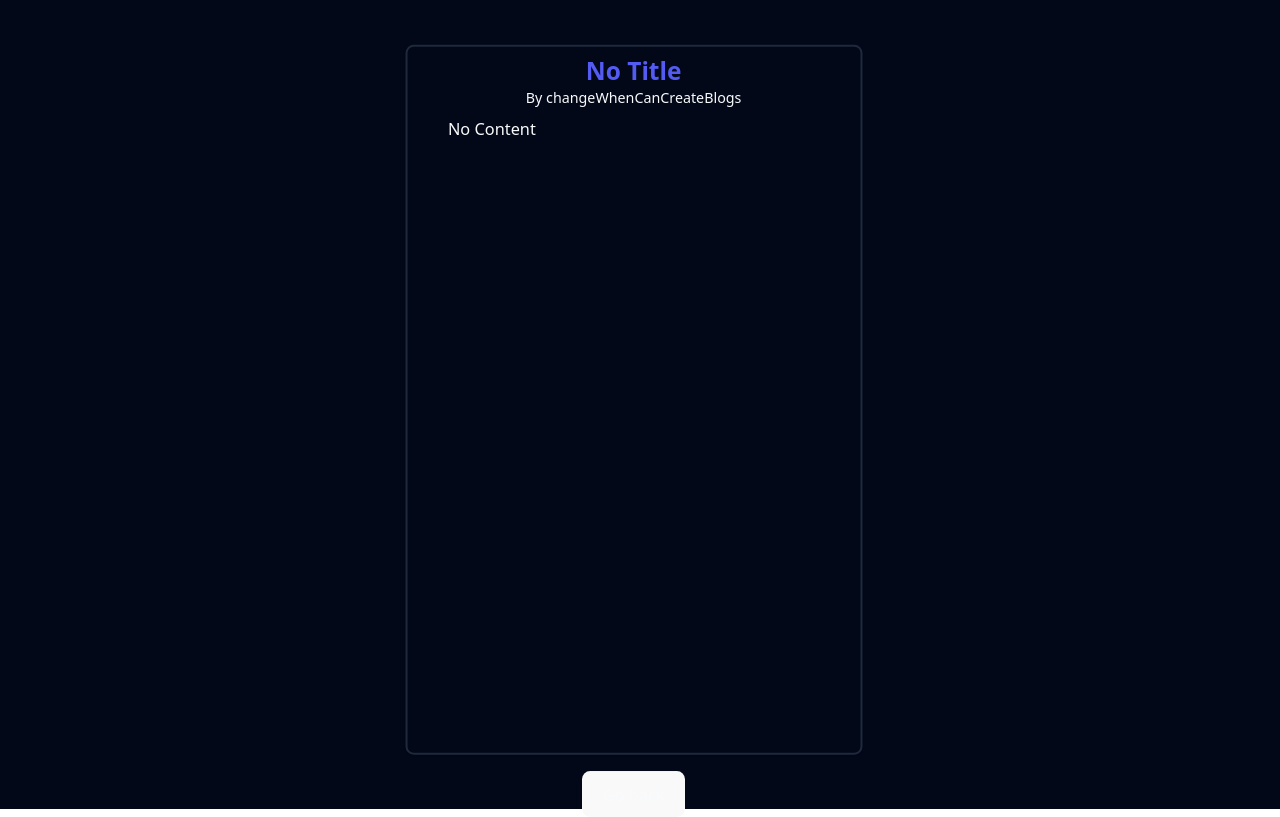
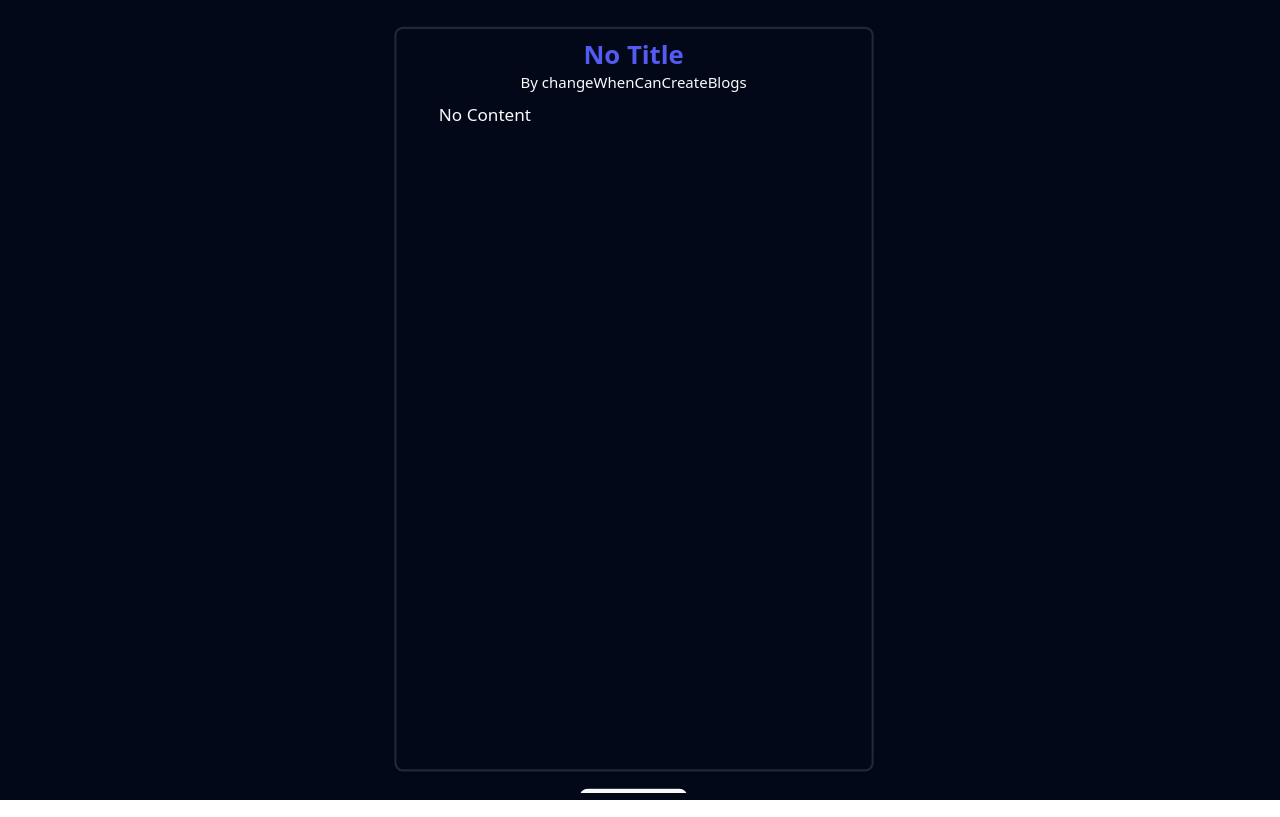
Before and after one commit to lernEarnBurn/blog-site, a React (Vite) app in the folder viewing-interface/: page /blogs/1 in a window 1280 px wide. Built offline with nearby package versions, Linux system fonts and the light colour scheme.

Commit message:
setting up animation

```diff
--- a/viewing-interface/src/components/BlogMenu.tsx
+++ b/viewing-interface/src/components/BlogMenu.tsx
@@ -54,7 +54,7 @@ export function BlogMenu() {
 
     setTimeout(() => {
       navigate(`/blogs/${blog._id}`);
-    }, 400);
+    }, 350);
   }
 
 
--- a/viewing-interface/src/components/BlogPage.tsx
+++ b/viewing-interface/src/components/BlogPage.tsx
@@ -14,8 +14,9 @@ export function BlogPage() {
 
 
   return (
+    <div className="overflow-hidden">
       <PageAnimation>
-      <div className="mt-[2vh] flex flex-col gap-4 overflow-y-auto h-auto min-w-[99vw] items-center">
+        <div className="flex flex-col gap-4 overflow-y-auto h-auto min-w-[99vw] items-center">
             <div className="z-10 rounded-lg dark:bg-opacity-90 mt-[4.5vh] py-2 px-10 border-2 light:border-black shadow-sm w-[35vw] h-[87vh] overflow-hidden">
               <h2 className="text-center text-2xl">
                 <strong>{blogData?.title || 'No Title'}</strong>
@@ -28,5 +29,6 @@ export function BlogPage() {
             <button onClick={handleGoBack}>Go back</button>
         </div>
       </PageAnimation>
+    </div>
   )
 }
--- a/viewing-interface/src/components/PageAnimation.tsx
+++ b/viewing-interface/src/components/PageAnimation.tsx
@@ -7,17 +7,19 @@ type PageAnimationProps = {
 
 const animations = {
   initial: {scale: 1},
-  animate: {scale: 1.02},
+  animate: {scale: 1.07},
   exit: {scale: 1}
 }
 
 export const PageAnimation = ({children}: PageAnimationProps) => {
   return (
     <motion.div
+      className='relative top-4'
       variants={animations}
       initial="initial"
       animate="animate"
       exit="exit"
+      transition={{duration: 0.18, type: "tween", ease: "easeInOut"}}
       >
       {children}
     </motion.div>
```
Lines whose indentation alone changed are shown as unchanged.
